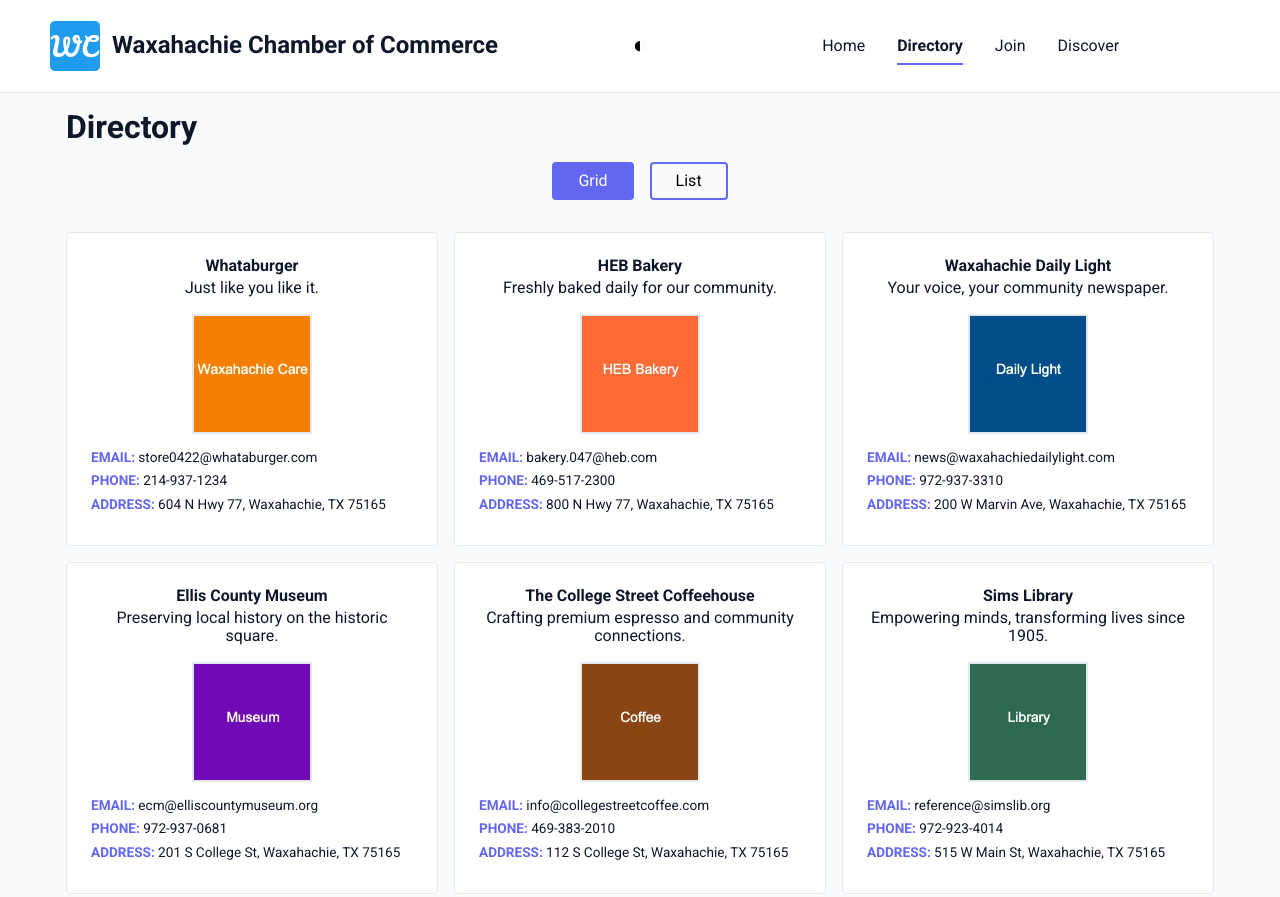
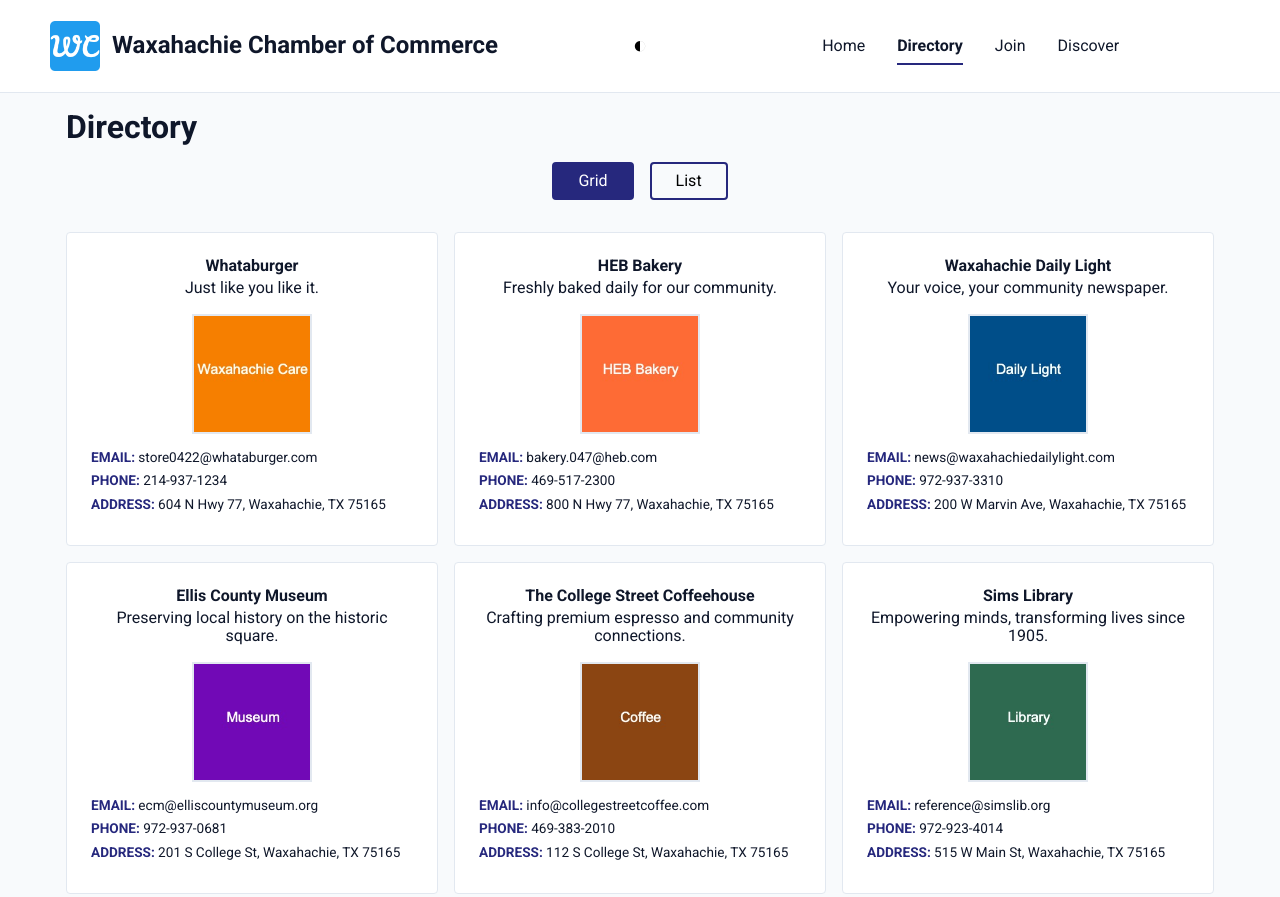
Before and after one commit to mcwiseman97/wdd231, a plain HTML site: page chamber/directory.html in a window 1280 px wide. Shown: the top 897 px of the page. Drawn offline with Linux system fonts and the light colour scheme.

Commit message:
Update accent color in CSS variables

```diff
--- a/chamber/styles/chamber.css
+++ b/chamber/styles/chamber.css
@@ -4,7 +4,7 @@
     --card-bg: #ffffff;
     --border: #e2e8f0;
     --text: #0f172a;
-    --accent: #6366f1;
+    --accent: #26287d;
 }
 
 * {
```
